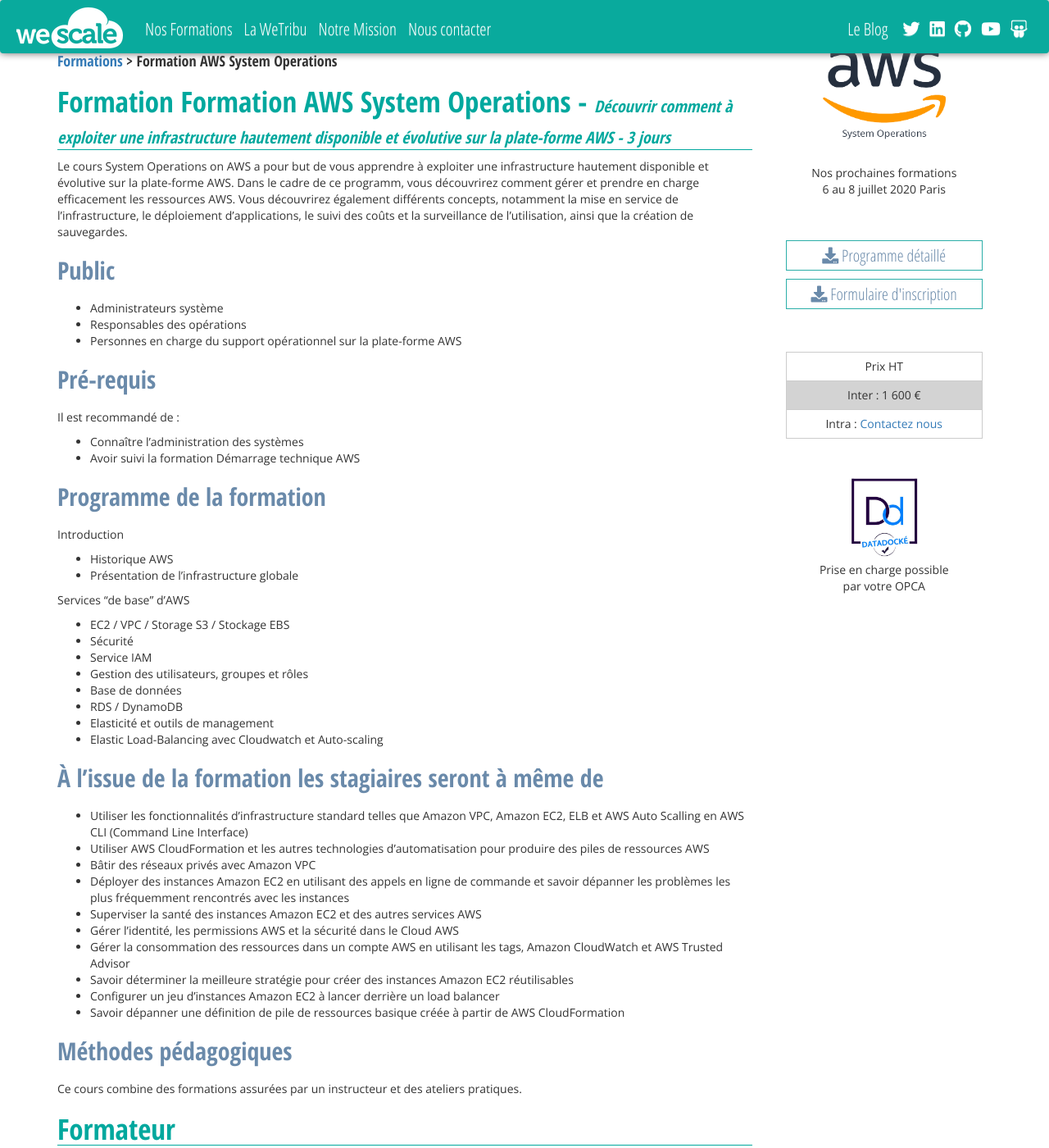
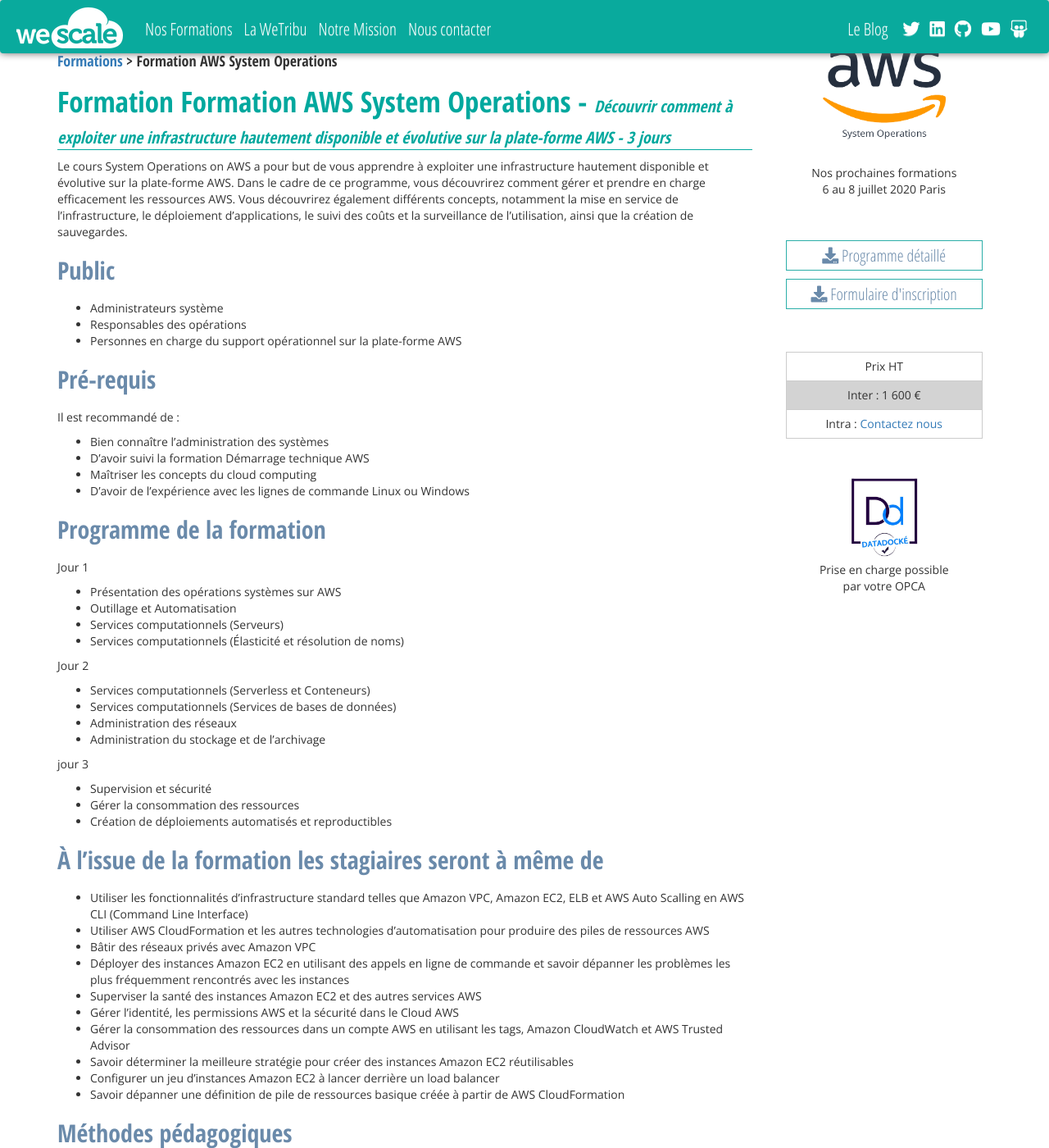
Before and after one commit to wescale/wescale-site, a Jekyll site: the page built from _formations/Formation-AWS-System-Operations.md, in a window 1280 px wide and 1400 px high. Shown: the whole window at 82% size. Built offline with Jekyll 4.4.1, drawn with Linux system fonts in a browser that asks for light colours; nearby versions of some CDN libraries; comment, search, counter and statistics services are not loaded.

Commit message:
Update Formation-AWS-System-Operations.md

```diff
--- a/_formations/Formation-AWS-System-Operations.md
+++ b/_formations/Formation-AWS-System-Operations.md
@@ -6,7 +6,7 @@
 pitch: |
     Le cours System Operations on AWS a pour but de vous apprendre à exploiter une infrastructure hautement disponible
     et évolutive sur la plate-forme AWS.
-    Dans le cadre de ce programm, vous découvrirez comment gérer et prendre en charge efficacement les ressources AWS.
+    Dans le cadre de ce programme, vous découvrirez comment gérer et prendre en charge efficacement les ressources AWS.
     Vous découvrirez également différents concepts, notamment la mise en service de l’infrastructure, le déploiement d’applications,
     le suivi des coûts et la surveillance de l’utilisation, ainsi que la création de sauvegardes.
 meta_desc: |
@@ -25,7 +25,7 @@
 
 Le cours System Operations on AWS a pour but de vous apprendre à exploiter une infrastructure hautement disponible
 et évolutive sur la plate-forme AWS.
-Dans le cadre de ce programm, vous découvrirez comment gérer et prendre en charge efficacement les ressources AWS.
+Dans le cadre de ce programme, vous découvrirez comment gérer et prendre en charge efficacement les ressources AWS.
 Vous découvrirez également différents concepts, notamment la mise en service de l’infrastructure, le déploiement d’applications,
 le suivi des coûts et la surveillance de l’utilisation, ainsi que la création de sauvegardes.
 
@@ -38,24 +38,30 @@
 ## Pré-requis
 
 Il est recommandé de :
-* Connaître l’administration des systèmes
-* Avoir suivi la formation Démarrage technique AWS
+* Bien connaître l’administration des systèmes
+* D’avoir suivi la formation Démarrage technique AWS
+* Maîtriser les concepts du cloud computing
+* D’avoir de l’expérience avec les lignes de commande Linux ou Windows
 
 ## Programme de la formation
 
-Introduction
-* Historique AWS
-* Présentation de l’infrastructure globale
+Jour 1
+* Présentation des opérations systèmes sur AWS
+* Outillage et Automatisation
+* Services computationnels (Serveurs)
+* Services computationnels (Élasticité et résolution de noms)
 
-Services “de base” d’AWS
-* EC2 / VPC / Storage S3 / Stockage EBS
-* Sécurité
-* Service IAM
-* Gestion des utilisateurs, groupes et rôles
-* Base de données
-* RDS / DynamoDB
-* Elasticité et outils de management
-* Elastic Load-Balancing avec Cloudwatch et Auto-scaling
+
+Jour 2
+* Services computationnels (Serverless et Conteneurs)
+* Services computationnels (Services de bases de données)
+* Administration des réseaux
+* Administration du stockage et de l’archivage
+
+jour 3
+* Supervision et sécurité
+* Gérer la consommation des ressources
+* Création de déploiements automatisés et reproductibles
 
 ## À l’issue de la formation les stagiaires seront à même de
 
```
